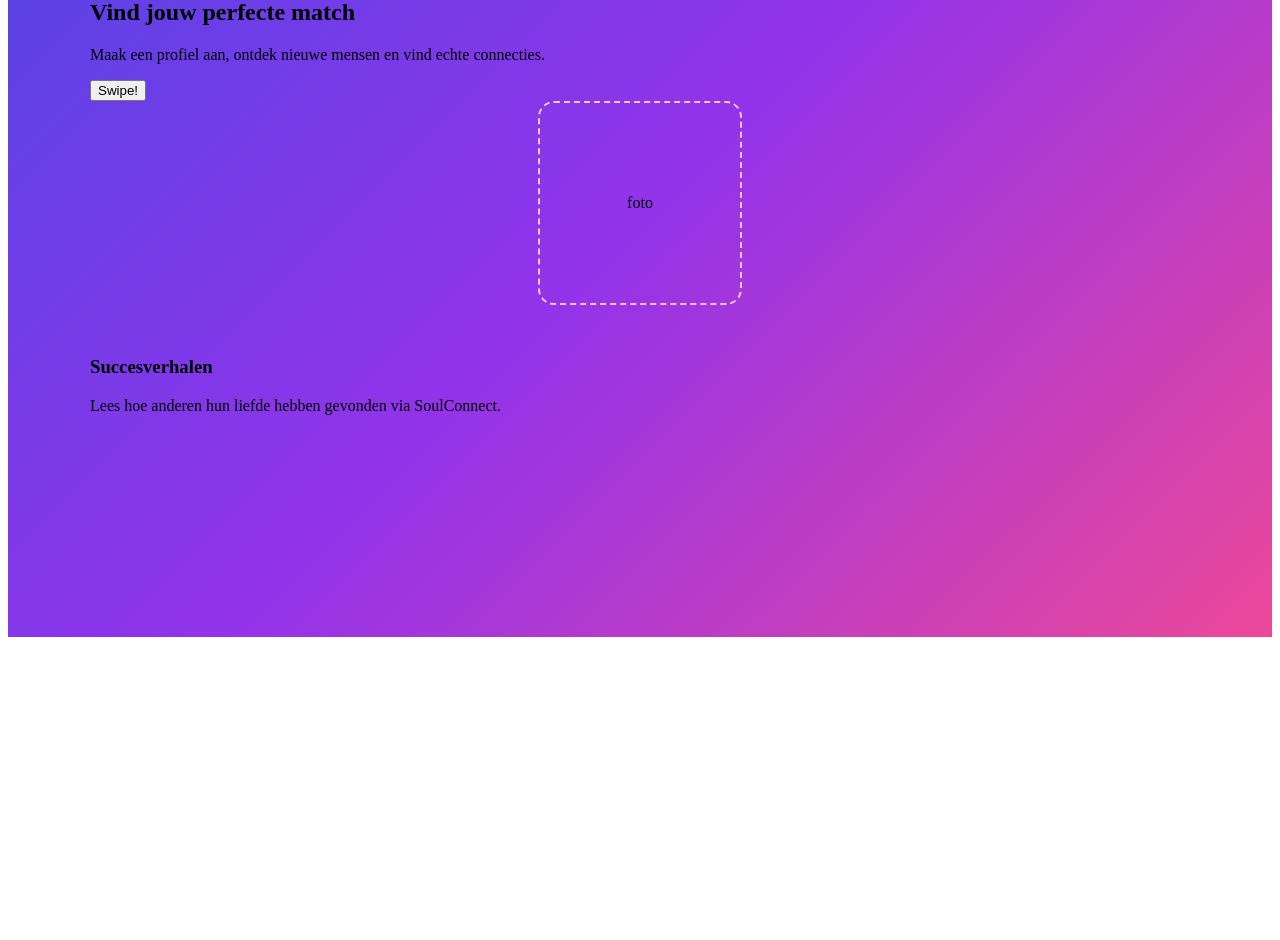
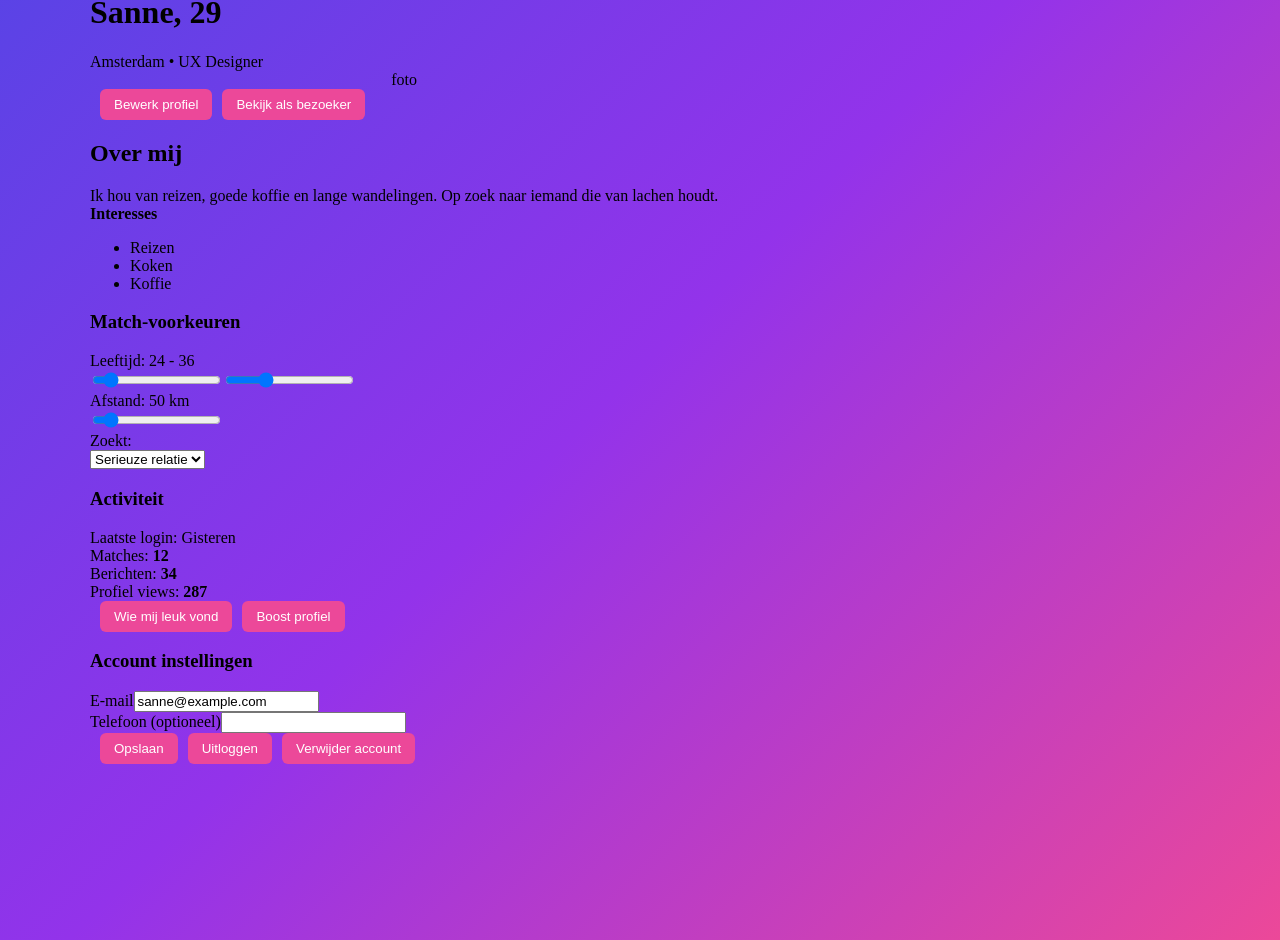
Before and after one commit to taaigo/soulconnect_vue, a Vue app: page /account in a window 1280 px wide. Shown: the part 258-1198 px from the top of the page. Before the commit the page ends 903 px from the top, so only its background shows below. Built offline with nearby package versions, Linux system fonts and the light colour scheme; the HTML template or start-up script is replaced by a standard one.

Commit message:
opzet account pagina

```diff
--- a/src/App.vue
+++ b/src/App.vue
@@ -6,6 +6,7 @@ import Header from "./components/Header/header.vue";
 </script>
 
 <template>
+
   <div class="">
       <Header />
       <router-view />
@@ -13,14 +14,23 @@ import Header from "./components/Header/header.vue";
 
 
 </template>
+<style>
+body{
+  margin: 0;
+  padding: 0;
+  height: 100%;
+}
+</style>
+<style scoped>
 
-<style scoped>
 .background {
   width: 100%;
   height: 100vh;
   background-size: cover;
   background-position: center;
 }
+
+
 </style>
 <!-- <template>
   <div id="app">
--- a/src/pages/account.vue
+++ b/src/pages/account.vue
@@ -1,4 +1,4 @@
-
+<!--
 
 <script setup lang="ts">
 import { useRouter } from "vue-router"
@@ -18,10 +18,11 @@ function goSwipe() {
         <div class="text">
           <h2>Vind jouw perfecte match</h2>
           <p>Maak een profiel aan, ontdek nieuwe mensen en vind echte connecties.</p>
-          <div class="cta-row">
+          <nav class="nav">
             <button class="" @click="goSwipe">Swipe!</button>
-          </div>
+          </nav>
         </div>
+
         <div class="hero-image">
           <div class="img-placeholder">foto</div>
         </div>
@@ -47,14 +48,275 @@ body{margin:0;font-family:Inter, sans-serif}
 .container{max-width:1100px;margin:0 auto;padding:10% 20px}
 
 .hero{background: linear-gradient(135deg, #4f46e5, #9333ea, #ec4899);padding:3rem 0}
+.hero-inner{display:flex;align-items:center;justify-content:space-between;gap:2rem}
 
 .hero-image{flex:1;display:flex;justify-content:center}
 .img-placeholder{width:200px;height:200px;border-radius:16px;border:2px dashed #ffc1d7;display:flex;align-items:center;justify-content:center;color:var(--muted)}
 
 .matches, .stories{padding:2rem 0}
 
+.nav button {
+  margin-left: 10px;
+  padding: 8px 14px;
+  background-color: #ec4899;
+  border: none;
+  color: white;
+  border-radius: 6px;
+  cursor: pointer;
+  transition: 0.2s;
+}
+
+.nav button:hover {
+  background-color: #9333ea;
+}
+
+
 @media(max-width:800px){
   .hero-inner{flex-direction:column;text-align:center}
   .nav{display:none}
 }
+</style> -->
+<template>
+  <div class="hero">
+    <div class="container hero-inner">
+      <div class="p-6 grid grid-cols-1 md:grid-cols-3 gap-6">
+
+
+        <main class="md:col-span-2 space-y-4">
+          <div class="flex items-start justify-between">
+            <div>
+              <h1 class="text-2xl font-semibold">{{ profile.name }}, <span class="text-gray-500">{{ profile.age }}</span></h1>
+              <div class="text-sm text-gray-600">{{ profile.location }} • {{ profile.job }}</div>
+            </div>
+            <div class="hero-image">
+              <div class="img-placeholder">foto</div>
+            </div>
+            <div class="nav gap-2">
+              <button @click="editing = !editing" class="px-3 py-1 rounded border">{{ editing ? 'Klaar' : 'Bewerk profiel' }}</button>
+              <button @click="openPreview = true" class="px-3 py-1 rounded bg-green-600 text-white">Bekijk als bezoeker</button>
+            </div>
+          </div>
+
+          <section class="p-4 border rounded">
+            <div class="flex items-start gap-4">
+              <div class="flex-1">
+                <h2 class="text-sm font-medium text-gray-700">Over mij</h2>
+                <div v-if="!editing" class="mt-2 text-gray-700 whitespace-pre-line">{{ profile.bio }}</div>
+
+                <textarea v-else v-model="profile.bio" rows="4" class="w-full mt-2 border rounded p-2"></textarea>
+              </div>
+
+              <div class="w-40 text-sm text-gray-600">
+                <div><strong>Interesses</strong></div>
+                <ul class="mt-2 space-y-1">
+                  <li v-for="tag in profile.interests" :key="tag" class="inline-block px-2 py-1 bg-gray-100 rounded">{{ tag }}</li>
+                </ul>
+              </div>
+            </div>
+          </section>
+
+          <section class="grid grid-cols-1 md:grid-cols-2 gap-4">
+            <div class="p-4 border rounded">
+              <h3 class="text-sm font-medium text-gray-700 mb-2">Match-voorkeuren</h3>
+              <div class="space-y-2 text-sm text-gray-700">
+                <div>Leeftijd: {{ prefs.ageMin }} - {{ prefs.ageMax }}</div>
+                <input v-model.number="prefs.ageMin" type="range" min="18" max="80">
+                <input v-model.number="prefs.ageMax" type="range" min="18" max="80">
+
+                <div class="mt-2">Afstand: {{ prefs.distance }} km</div>
+                <input v-model.number="prefs.distance" type="range" min="1" max="500">
+
+                <div class="mt-2">Zoekt: </div>
+                <select v-model="prefs.lookingFor" class="mt-1 w-full border rounded p-1 text-sm">
+                  <option value="relationship">Serieuze relatie</option>
+                  <option value="casual">Casual</option>
+                  <option value="friendship">Vriendschap</option>
+                </select>
+              </div>
+            </div>
+
+            <div class="p-4 border rounded">
+              <h3 class="text-sm font-medium text-gray-700 mb-2">Activiteit</h3>
+              <div class="text-sm text-gray-600">
+                <div>Laatste login: {{ lastSeen }}</div>
+                <div class="mt-2">Matches: <strong>{{ stats.matches }}</strong></div>
+                <div>Berichten: <strong>{{ stats.messages }}</strong></div>
+                <div>Profiel views: <strong>{{ stats.views }}</strong></div>
+              </div>
+
+              <div class="nav">
+                <button @click="viewLikes" class="px-3 py-1 border rounded text-sm">Wie mij leuk vond</button>
+                <button @click="boostProfile" class="px-3 py-1 rounded bg-yellow-400 text-sm">Boost profiel</button>
+              </div>
+            </div>
+          </section>
+
+          <section class="p-4 border rounded">
+            <h3 class="text-sm font-medium text-gray-700 mb-2">Account instellingen</h3>
+            <div class="grid grid-cols-1 md:grid-cols-2 gap-3 text-sm">
+              <div>
+                <label class="block text-xs text-gray-500">E-mail</label>
+                <input v-model="account.email" class="w-full border rounded p-2 text-sm" />
+              </div>
+              <div>
+                <label class="block text-xs text-gray-500">Telefoon (optioneel)</label>
+                <input v-model="account.phone" class="w-full border rounded p-2 text-sm" />
+              </div>
+            </div>
+
+            <div class="nav">
+              <button @click="saveProfile" class="px-4 py-2 rounded bg-indigo-600 text-white">Opslaan</button>
+              <button @click="logout" class="px-4 py-2 rounded border">Uitloggen</button>
+              <button @click="deleteAccount" class="px-4 py-2 rounded border text-red-600">Verwijder account</button>
+            </div>
+          </section>
+        </main>
+      </div>
+    </div>
+
+    <div v-if="openUploader" class="fixed inset-0 bg-black/40 flex items-center justify-center z-50">
+      <div class="bg-white rounded-lg p-6 w-full max-w-2xl">
+        <h3 class="font-medium mb-3">Upload foto's</h3>
+        <input type="file" @change="onFileChange" multiple accept="image/*">
+        <div class="mt-4 flex justify-end gap-2">
+          <button @click="openUploader = false" class="px-3 py-1 rounded border">Sluiten</button>
+          <button @click="savePhotos" class="px-3 py-1 rounded bg-indigo-600 text-white">Opslaan</button>
+        </div>
+      </div>
+    </div>
+
+
+    <div v-if="openPreview" class="fixed inset-0 bg-black/40 flex items-center justify-center z-50">
+      <div class="bg-white rounded-lg p-6 w-full max-w-3xl">
+        <div class="flex justify-between items-start">
+          <h3 class="text-lg font-medium">Voorbeeld (zichtbaar voor publiek)</h3>
+          <button @click="openPreview = false" class="text-sm text-gray-500">Sluiten</button>
+        </div>
+        <div class="mt-4">
+          <div class="flex gap-4">
+            <img :src="mainPhoto || placeholder" class="w-36 h-36 object-cover rounded">
+            <div>
+              <h4 class="text-xl font-semibold">{{ profile.name }}, {{ profile.age }}</h4>
+              <p class="text-sm text-gray-600">{{ profile.location }} • {{ profile.job }}</p>
+              <p class="mt-2 text-gray-700 whitespace-pre-line">{{ profile.bio }}</p>
+            </div>
+          </div>
+        </div>
+      </div>
+    </div>
+  </div>
+</template>
+
+<script setup>
+import { reactive, ref, computed } from 'vue'
+
+const placeholder = 'https://via.placeholder.com/600x400?text=Geen+foto'
+
+const mainPhoto = ref('')
+const photos = ref([
+  'https://images.unsplash.com/photo-1544005313-94ddf0286df2?w=800&q=60',
+  'https://images.unsplash.com/photo-1545996124-1b2b9c6f6cdd?w=800&q=60'
+])
+
+const openUploader = ref(false)
+const openPreview = ref(false)
+const editing = ref(false)
+const verified = ref(false)
+
+const profile = reactive({
+  name: 'Sanne',
+  age: 29,
+  location: 'Amsterdam',
+  job: 'UX Designer',
+  bio: 'Ik hou van reizen, goede koffie en lange wandelingen. Op zoek naar iemand die van lachen houdt.',
+  interests: ['Reizen','Koken','Koffie']
+})
+
+const prefs = reactive({ ageMin: 24, ageMax: 36, distance: 50, lookingFor: 'relationship' })
+const stats = reactive({ matches: 12, messages: 34, views: 287 })
+const lastSeen = computed(() => 'Gisteren')
+
+const account = reactive({ email: 'sanne@example.com', phone: '' })
+const subscription = ref('Gratis')
+
+function addPlaceholderPhoto(){
+  photos.value.push(placeholder)
+}
+
+function toggleVerify(){
+  verified.value = !verified.value
+}
+
+function upgrade(){
+  subscription.value = 'Premium'
+}
+
+function manageSubscription(){
+  alert('Open subscription management (placeholder)')
+}
+
+function viewLikes(){
+  alert('Toon likes (placeholder)')
+}
+
+function boostProfile(){
+  alert('Profiel boosted! (placeholder)')
+}
+
+function saveProfile(){
+  editing.value = false
+  alert('Profiel opgeslagen (placeholder)')
+}
+
+function logout(){
+  alert('Uitgelogd (placeholder)')
+}
+
+function deleteAccount(){
+  if(confirm('Weet je zeker dat je je account wilt verwijderen? Dit is onomkeerbaar.')){
+    alert('Account verwijderd (placeholder)')
+  }
+}
+
+let uploadQueue = []
+function onFileChange(e){
+  const files = Array.from(e.target.files)
+  uploadQueue = files.map(f => URL.createObjectURL(f))
+}
+
+function savePhotos(){
+  if(uploadQueue.length) photos.value.push(...uploadQueue)
+  uploadQueue = []
+  openUploader.value = false
+}
+</script>
+
+<style scoped>
+.dashed{ border-style: dashed; }
+.container{max-width:1100px;margin:0 auto;padding:10% 20px}
+
+.hero{background: linear-gradient(135deg, #4f46e5, #9333ea, #ec4899);padding:3rem 0}
+.hero-inner{display:flex;align-items:center;justify-content:space-between;gap:2rem}
+.hero-image{flex:1;display:flex;justify-content:center}
+
+
+.nav button {
+  margin-left: 10px;
+  padding: 8px 14px;
+  background-color: #ec4899;
+  border: none;
+  color: white;
+  border-radius: 6px;
+  cursor: pointer;
+  transition: 0.2s;
+}
+
+.nav button:hover {
+  background-color: #9333ea;
+}
+
+@media(max-width:800px){
+  .hero-inner{flex-direction:column;text-align:center}
+  .nav{display:none}
+  }
 </style>
```
